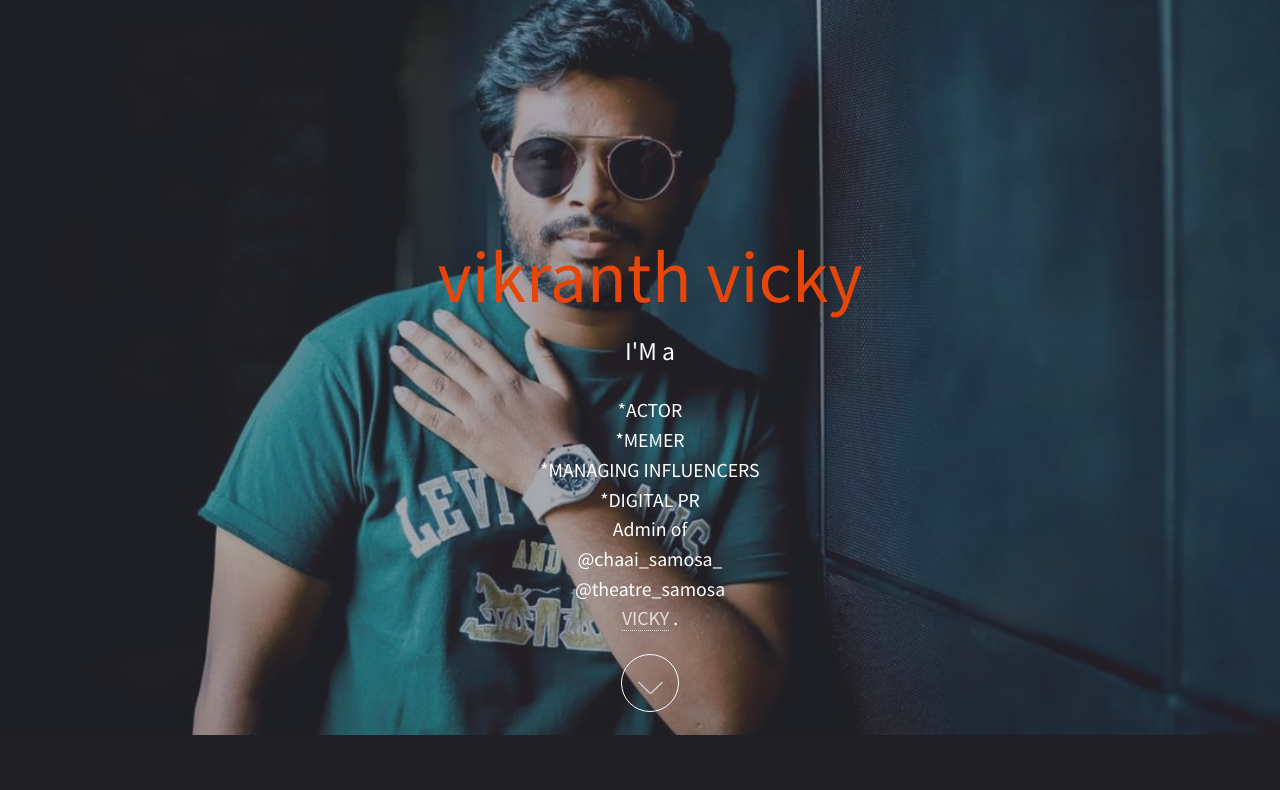
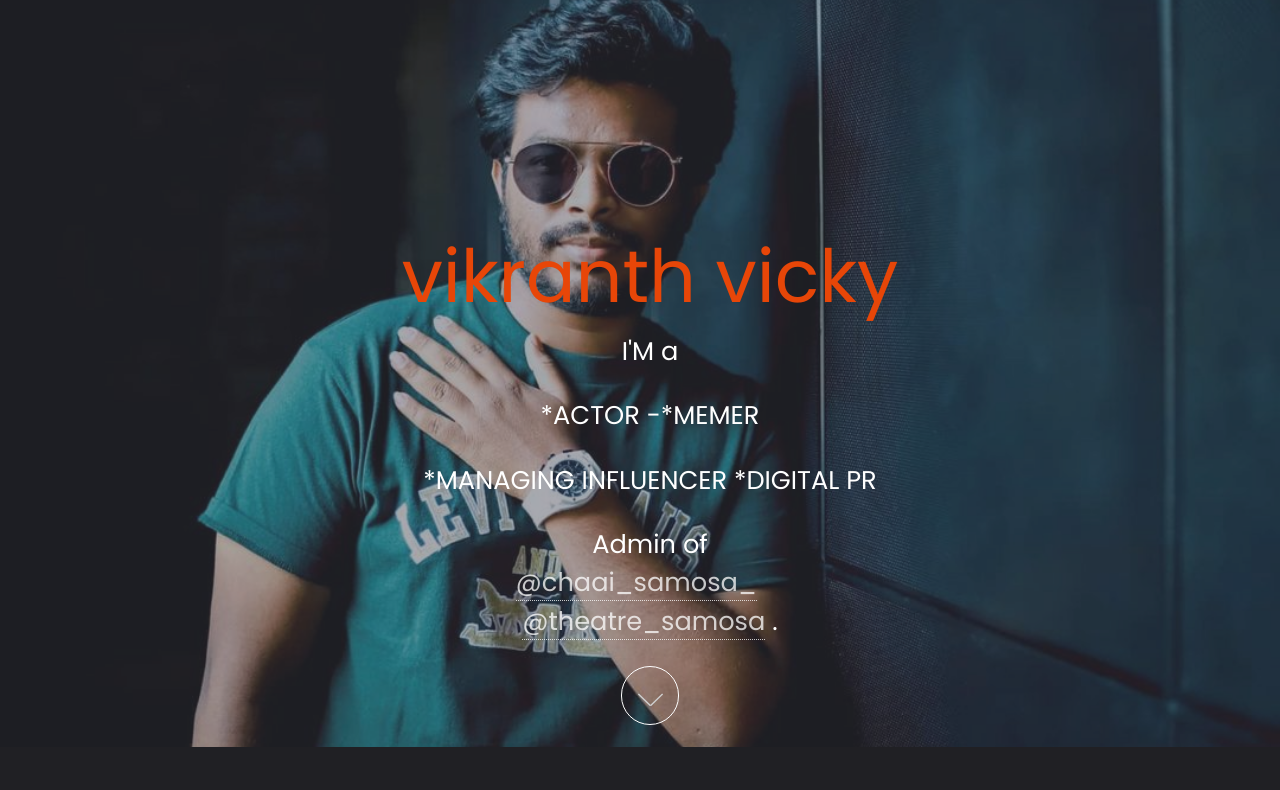
Before and after one commit to websitedesignerMani/vicky23, a plain HTML site: page index.html in a window 1280 px wide. Shown: the top 790 px of the page. Drawn offline with Linux system fonts and the light colour scheme.

Commit message:
Add files via upload

```diff
--- a/assets/css/main.css
+++ b/assets/css/main.css
@@ -95,7 +95,7 @@
 
 	body, input, select, textarea {
 		color: rgba(255, 255, 255, 0.75);
-		font-family: "Source Sans Pro", sans-serif;
+		font-family: 'Poppins', sans-serif;
 		font-size: 14pt;
 		font-weight: 300;
 		line-height: 1.65;
@@ -225,7 +225,7 @@
 		background: rgba(144, 144, 144, 0.075);
 		border-radius: 4px;
 		border: solid 1px rgba(144, 144, 144, 0.25);
-		font-family: "Courier New", monospace;
+		font-family: 'Poppins', sans-serif;
 		font-size: 0.9em;
 		margin: 0 0.25em;
 		padding: 0.25em 0.65em;
@@ -233,7 +233,7 @@
 
 	pre {
 		-webkit-overflow-scrolling: touch;
-		font-family: "Courier New", monospace;
+		font-family: 'Poppins', sans-serif;
 		font-size: 0.9em;
 		margin: 0 0 2em 0;
 	}
@@ -403,7 +403,7 @@
 			content: "";
 			-moz-osx-font-smoothing: grayscale;
 			-webkit-font-smoothing: antialiased;
-			font-family: FontAwesome;
+			font-family: 'Poppins', sans-serif;
 			font-style: normal;
 			font-weight: normal;
 			text-transform: none !important;
@@ -468,7 +468,7 @@
 			input[type="radio"] + label:before {
 				-moz-osx-font-smoothing: grayscale;
 				-webkit-font-smoothing: antialiased;
-				font-family: FontAwesome;
+				font-family: 'Poppins', sans-serif;
 				font-style: normal;
 				font-weight: normal;
 				text-transform: none !important;
@@ -1425,3 +1425,10 @@
 			}
 
 		}
+ .chai {
+	 font-family: 'Poppins', sans-serif;
+	 color: #90ef09;
+ }.mi {
+	 font-family: 'Poppins', sans-serif;
+
+ }
--- a/index.html
+++ b/index.html
@@ -10,6 +10,9 @@
 		<meta charset="utf-8" />
 		<meta name="viewport" content="width=device-width, initial-scale=1" />
 		<link rel="stylesheet" href="assets/css/main.css" />
+		<style>
+			@import url('https://fonts.googleapis.com/css2?family=Poppins:wght@400;900&display=swap');
+		</style>
 	</head>
 	<body id="top">
 
@@ -23,15 +26,14 @@
 				<section id="banner" data-video="images/bg.jpg">
 					<div class="inner">
 						<header>
-							<h1 >vikranth vicky</h1>
+							<a href="https://www.instagram.com/vikranth.vickyy/" target="_blank"><h1>vikranth vicky</h1></a>
 							<h2>I'M  a <br></h2>
-							<h3>*ACTOR<br>
-								*MEMER<br>
-								*MANAGING INFLUENCERS<br>
-								*DIGITAL PR<br>
-								Admin of<br>
-								@chaai_samosa_<br>
-								@theatre_samosa<br> <a href="https://www.instagram.com/vikranth.vickyy/">VICKY</a> .</h3>
+							<h2>*ACTOR <strong>-</strong>*MEMER   <br>
+								<h2 class="mi">*MANAGING INFLUENCER
+								*DIGITAL PR<br> </h2>
+								<h2> Admin of <br>
+								<a href="https://www.instagram.com/chaai_samosa_/" target="_blank" class="chai">@chaai_samosa_</a> &nbsp; &nbsp;
+								<br> <a href="https://www.instagram.com/theatre_samosa/" target="_blank" class="chai">@theatre_samosa</a> .</h2>
 						</header>
 						<a href="#main" class="more">Learn More</a>
 					</div>
@@ -118,7 +120,7 @@
 							<li><a href="#" class="icon fa-envelope"><span class="label">Email</span></a></li>
 -->
 						</ul>
-						<p class="copyright">&copy; Copyright 2021 <a href="https://www.instagram.com/vikranth.vickyy/" target="_blank" > chaai_samosa_ &nbsp;&&nbsp; theatre_samosa</a> <br>DESIGN:<a href="https://www.instagram.com/designer.dudes/" target="_blank">  DesignerDudes: </a> &nbsp; <a href="https://www.instagram.com/mr.craze._23/" target="_blank">Mani</a>.</p>
+						<p class="copyright">&copy; Copyright 2021 <a href="https://www.instagram.com/chaai_samosa_/" target="_blank" > chaai_samosa_ </a><a href="https://www.instagram.com/theatre_samosa/" target="_blank"> &nbsp;&&nbsp; theatre_samosa</a> <br>DESIGN:<a href="https://www.instagram.com/designer.dudes/" target="_blank">  DesignerDudes: </a> &nbsp; <a href="https://www.instagram.com/mr.craze._23/" target="_blank">Mani</a>.</p>
 					</div>
 				</footer>
 
```
